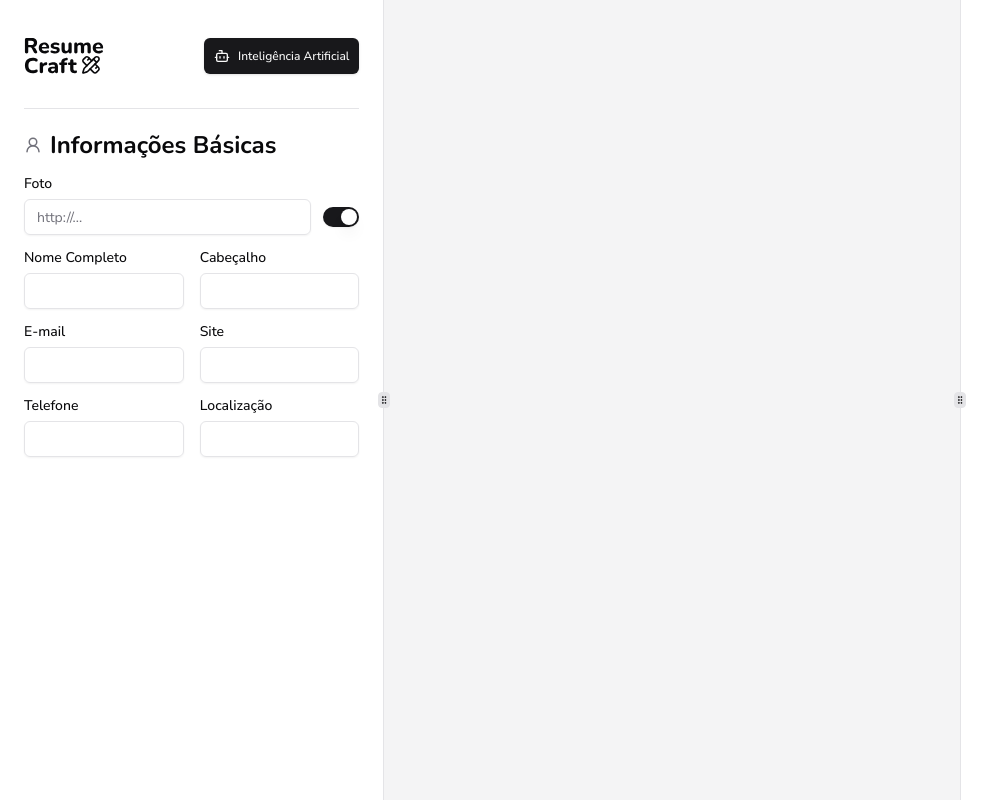
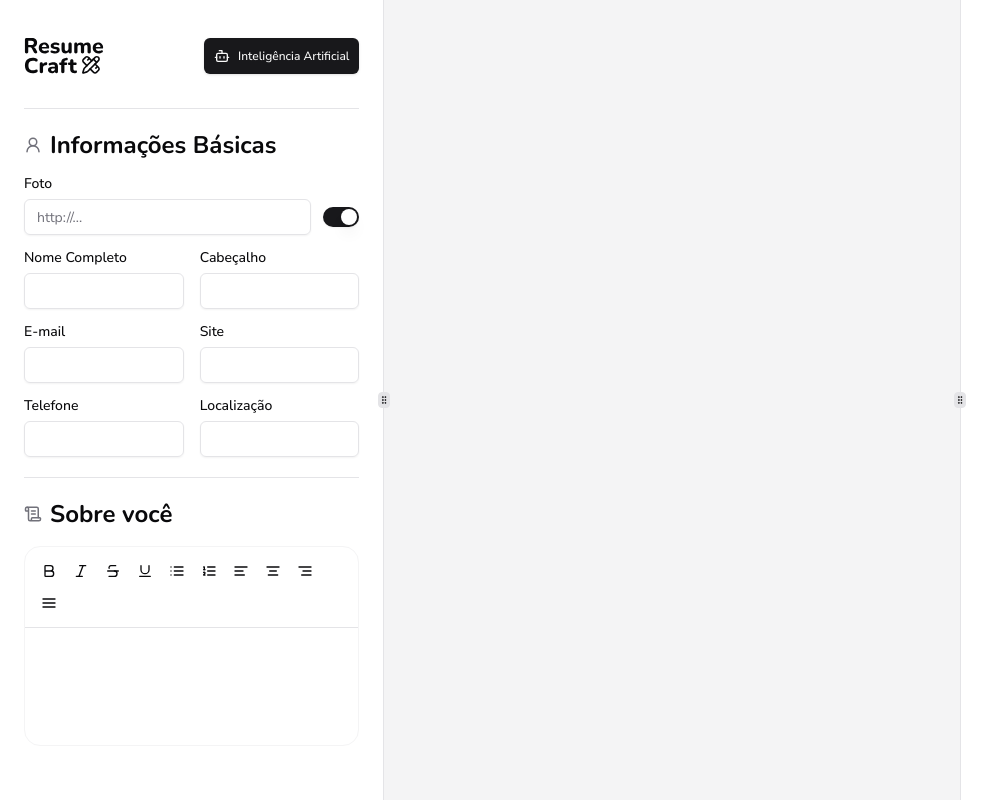
Before and after one commit to FernandoDev97/resume-craft, a Next.js app: page /dashboard/resumes/1 in a window 1280 px wide. Shown: the whole page, without its empty margins (0-1005 px from the left). Built offline with nearby package versions, Linux system fonts and the light colour scheme.

Commit message:
feat: add summary section to edit your resume

```diff
--- a/package.json
+++ b/package.json
@@ -17,6 +17,12 @@
     "@radix-ui/react-separator": "^1.1.0",
     "@radix-ui/react-slot": "^1.1.0",
     "@radix-ui/react-switch": "^1.1.1",
+    "@radix-ui/react-tooltip": "^1.1.4",
+    "@tiptap/extension-text-align": "^2.10.3",
+    "@tiptap/extension-underline": "^2.10.3",
+    "@tiptap/pm": "^2.10.3",
+    "@tiptap/react": "^2.10.3",
+    "@tiptap/starter-kit": "^2.10.3",
     "class-variance-authority": "^0.7.1",
     "clsx": "^2.1.1",
     "lucide-react": "^0.462.0",
--- a/src/app/dashboard/resumes/[id]/_components/infos-sidebar/index.tsx
+++ b/src/app/dashboard/resumes/[id]/_components/infos-sidebar/index.tsx
@@ -6,6 +6,7 @@ import { Separator } from '@/components/ui/separator'
 
 import { AiGenerationDropdown } from './ai-generation-dropdown'
 import { BasicInfoSection } from './sections/basic-info'
+import { SummarySection } from './sections/summary'
 
 export const InfosSidebar = () => {
   return (
@@ -21,6 +22,8 @@ export const InfosSidebar = () => {
       <Separator className="my-5" />
 
       <BasicInfoSection />
+      <Separator className="my-5" />
+      <SummarySection />
     </aside>
   )
 }
--- /dev/null
+++ b/src/app/dashboard/resumes/[id]/_components/infos-sidebar/sections/summary.tsx
@@ -0,0 +1,24 @@
+import { ScrollText } from 'lucide-react'
+import { Controller, useFormContext } from 'react-hook-form'
+
+import { Editor } from '@/components/ui/editor'
+
+import { SectionTitle } from '../section-title'
+
+export const SummarySection = () => {
+  const { control } = useFormContext()
+
+  return (
+    <div>
+      <SectionTitle title="Sobre você" icon={ScrollText} />
+
+      <Controller
+        control={control}
+        name="content.summary"
+        render={({ field }) => (
+          <Editor {...field} className="min-h-[200px] max-h-[300px] mt-4" />
+        )}
+      />
+    </div>
+  )
+}
--- /dev/null
+++ b/src/components/ui/editor/index.tsx
@@ -0,0 +1,65 @@
+'use client'
+
+import TextAlign from '@tiptap/extension-text-align'
+import Underline from '@tiptap/extension-underline'
+import { EditorContent, useEditor } from '@tiptap/react'
+import StarterKit from '@tiptap/starter-kit'
+
+import { cn } from '@/lib/utils'
+
+import { MenuBar } from './menu-bar'
+
+interface EditorProps {
+  value: string
+  onChange?: (value: string) => void
+  className?: string
+}
+
+export const Editor = ({ value, className, onChange }: EditorProps) => {
+  const editor = useEditor({
+    extensions: [
+      StarterKit.configure({
+        bulletList: {
+          HTMLAttributes: {
+            class: 'list-disc pl-4',
+          },
+        },
+        orderedList: {
+          HTMLAttributes: {
+            class: 'list-decimal pl-4',
+          },
+        },
+      }),
+      Underline,
+      TextAlign.configure({
+        types: ['headings', 'paragraph'],
+      }),
+    ],
+    content: value,
+    editorProps: {
+      attributes: {
+        class: 'focus:outline-none h-full p-4',
+      },
+    },
+    onCreate({ editor }) {
+      onChange?.(editor.getHTML())
+    },
+    onUpdate({ editor }) {
+      onChange?.(editor.getHTML())
+    },
+    autofocus: false,
+  })
+  return (
+    <div
+      className={cn(
+        'bg-background border border-muted rounded-2xl w-full flex flex-col',
+        className,
+      )}
+    >
+      <MenuBar editor={editor} />
+      <div className="h-full [&>div]:h-full flex flex-col overflow-y-auto">
+        <EditorContent editor={editor} />
+      </div>
+    </div>
+  )
+}
--- /dev/null
+++ b/src/components/ui/editor/menu-bar.tsx
@@ -0,0 +1,106 @@
+'use client'
+
+import { Editor } from '@tiptap/react'
+import {
+  AlignCenter,
+  AlignJustify,
+  AlignLeft,
+  AlignRight,
+  Bold,
+  Italic,
+  List,
+  ListOrdered,
+  Strikethrough,
+  Underline,
+} from 'lucide-react'
+
+import { Button } from '../button'
+import { Tooltip } from '../tooltip'
+
+type MenuBarProps = {
+  editor: Editor | null
+}
+
+export const MenuBar = ({ editor }: MenuBarProps) => {
+  if (!editor) return null
+
+  const ACTIONS = [
+    {
+      label: 'Negrito',
+      icon: Bold,
+      action: () => editor.chain().focus().toggleBold().run(),
+      active: editor.isActive('bold'),
+    },
+    {
+      label: 'Itálico',
+      icon: Italic,
+      action: () => editor.chain().focus().toggleItalic().run(),
+      active: editor.isActive('italic'),
+    },
+    {
+      label: 'Riscado',
+      icon: Strikethrough,
+      action: () => editor.chain().focus().toggleStrike().run(),
+      active: editor.isActive('strike'),
+    },
+    {
+      label: 'Sublinhado',
+      icon: Underline,
+      action: () => editor.chain().focus().toggleUnderline().run(),
+      active: editor.isActive('underline'),
+    },
+    {
+      label: 'Lista',
+      icon: List,
+      action: () => editor.chain().focus().toggleBulletList().run(),
+      active: editor.isActive('bulletList'),
+    },
+    {
+      label: 'Lista ordenada',
+      icon: ListOrdered,
+      action: () => editor.chain().focus().toggleOrderedList().run(),
+      active: editor.isActive('orderedList'),
+    },
+    {
+      label: 'Alinhar Esquerda',
+      icon: AlignLeft,
+      action: () => editor.chain().focus().setTextAlign('left').run(),
+      active: editor.isActive({ textAlign: 'left' }),
+    },
+    {
+      label: 'Alinhar Centro',
+      icon: AlignCenter,
+      action: () => editor.chain().focus().setTextAlign('center').run(),
+      active: editor.isActive({ textAlign: 'center' }),
+    },
+    {
+      label: 'Alinhar Direita',
+      icon: AlignRight,
+      action: () => editor.chain().focus().setTextAlign('right').run(),
+      active: editor.isActive({ textAlign: 'right' }),
+    },
+    {
+      label: 'Alinhar Justificado',
+      icon: AlignJustify,
+      action: () => editor.chain().focus().setTextAlign('justify').run(),
+      active: editor.isActive({ textAlign: 'justify' }),
+    },
+  ]
+
+  return (
+    <div className="flex items-center border-b p-2 flex-wrap">
+      {ACTIONS.map((action) => (
+        <Tooltip key={action.label} content={action.label}>
+          <Button
+            onClick={action.action}
+            variant="ghost"
+            className="p-2 h-max"
+            type="button"
+          >
+            <action.icon className="w-4 h-4" />
+          </Button>
+        </Tooltip>
+      ))}
+    </div>
+  )
+}
--- /dev/null
+++ b/src/components/ui/tooltip/index.tsx
@@ -0,0 +1,28 @@
+import { ReactNode } from 'react'
+
+import {
+  Tooltip as TooltipRoot,
+  TooltipContent,
+  TooltipProvider,
+  TooltipTrigger,
+} from './primitive'
+
+type TooltipProps = {
+  children: ReactNode
+  content: string | number | ReactNode
+}
+
+export const Tooltip = ({ children, content, ...props }: TooltipProps) => {
+  return (
+    <TooltipProvider>
+      <TooltipRoot delayDuration={300}>
+        <TooltipTrigger asChild {...props}>
+          {children}
+        </TooltipTrigger>
+        <TooltipContent>
+          <p>{content}</p>
+        </TooltipContent>
+      </TooltipRoot>
+    </TooltipProvider>
+  )
+}
--- /dev/null
+++ b/src/components/ui/tooltip/primitive.tsx
@@ -0,0 +1,32 @@
+'use client'
+
+import * as TooltipPrimitive from '@radix-ui/react-tooltip'
+import * as React from 'react'
+
+import { cn } from '@/lib/utils'
+
+const TooltipProvider = TooltipPrimitive.Provider
+
+const Tooltip = TooltipPrimitive.Root
+
+const TooltipTrigger = TooltipPrimitive.Trigger
+
+const TooltipContent = React.forwardRef<
+  React.ElementRef<typeof TooltipPrimitive.Content>,
+  React.ComponentPropsWithoutRef<typeof TooltipPrimitive.Content>
+>(({ className, sideOffset = 4, ...props }, ref) => (
+  <TooltipPrimitive.Portal>
+    <TooltipPrimitive.Content
+      ref={ref}
+      sideOffset={sideOffset}
+      className={cn(
+        'z-50 overflow-hidden rounded-md bg-primary px-3 py-1.5 text-xs text-primary-foreground animate-in fade-in-0 zoom-in-95 data-[state=closed]:animate-out data-[state=closed]:fade-out-0 data-[state=closed]:zoom-out-95 data-[side=bottom]:slide-in-from-top-2 data-[side=left]:slide-in-from-right-2 data-[side=right]:slide-in-from-left-2 data-[side=top]:slide-in-from-bottom-2',
+        className,
+      )}
+      {...props}
+    />
+  </TooltipPrimitive.Portal>
+))
+TooltipContent.displayName = TooltipPrimitive.Content.displayName
+
+export { Tooltip, TooltipTrigger, TooltipContent, TooltipProvider }
```
Also changed, not shown: 1 other file (tests, documents, lock files or other folders).
